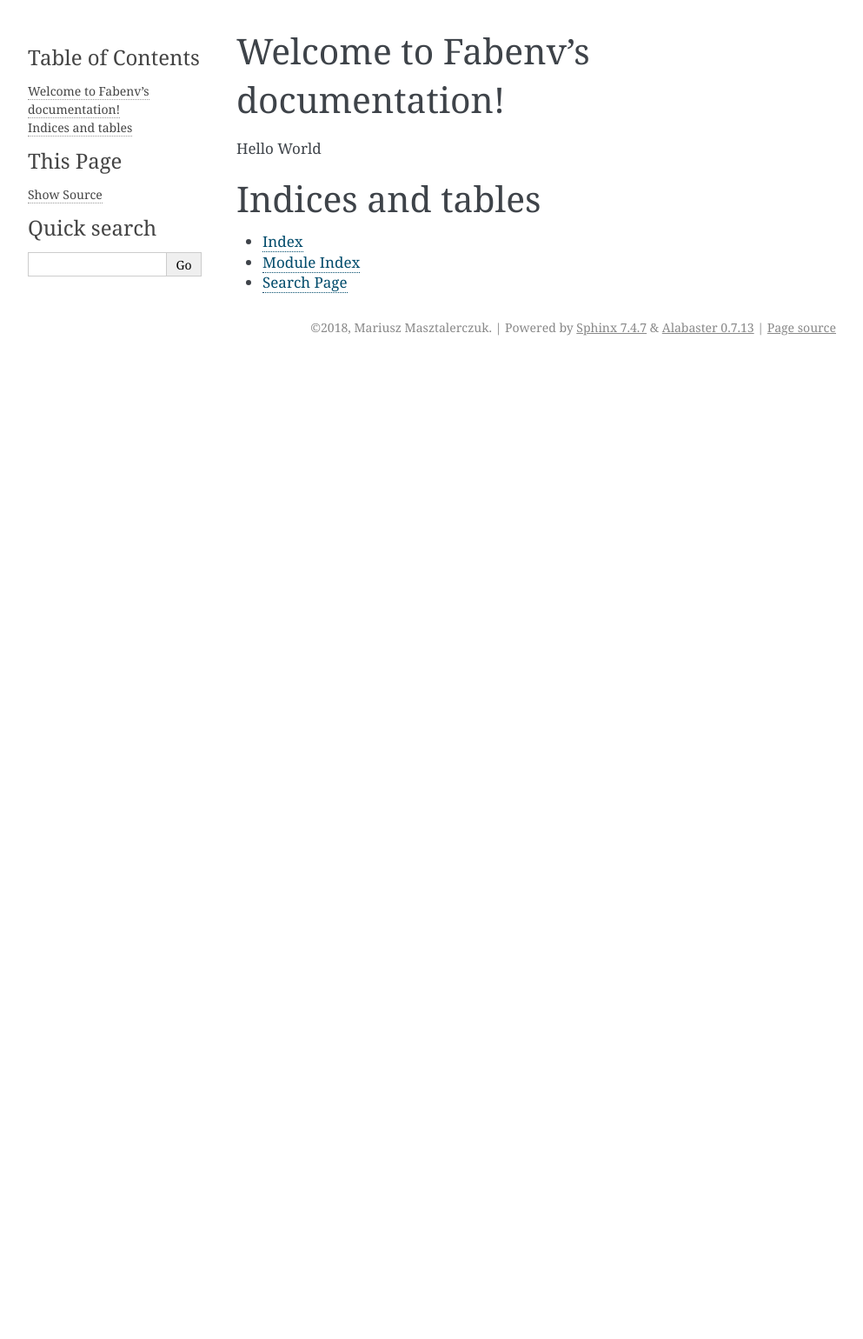
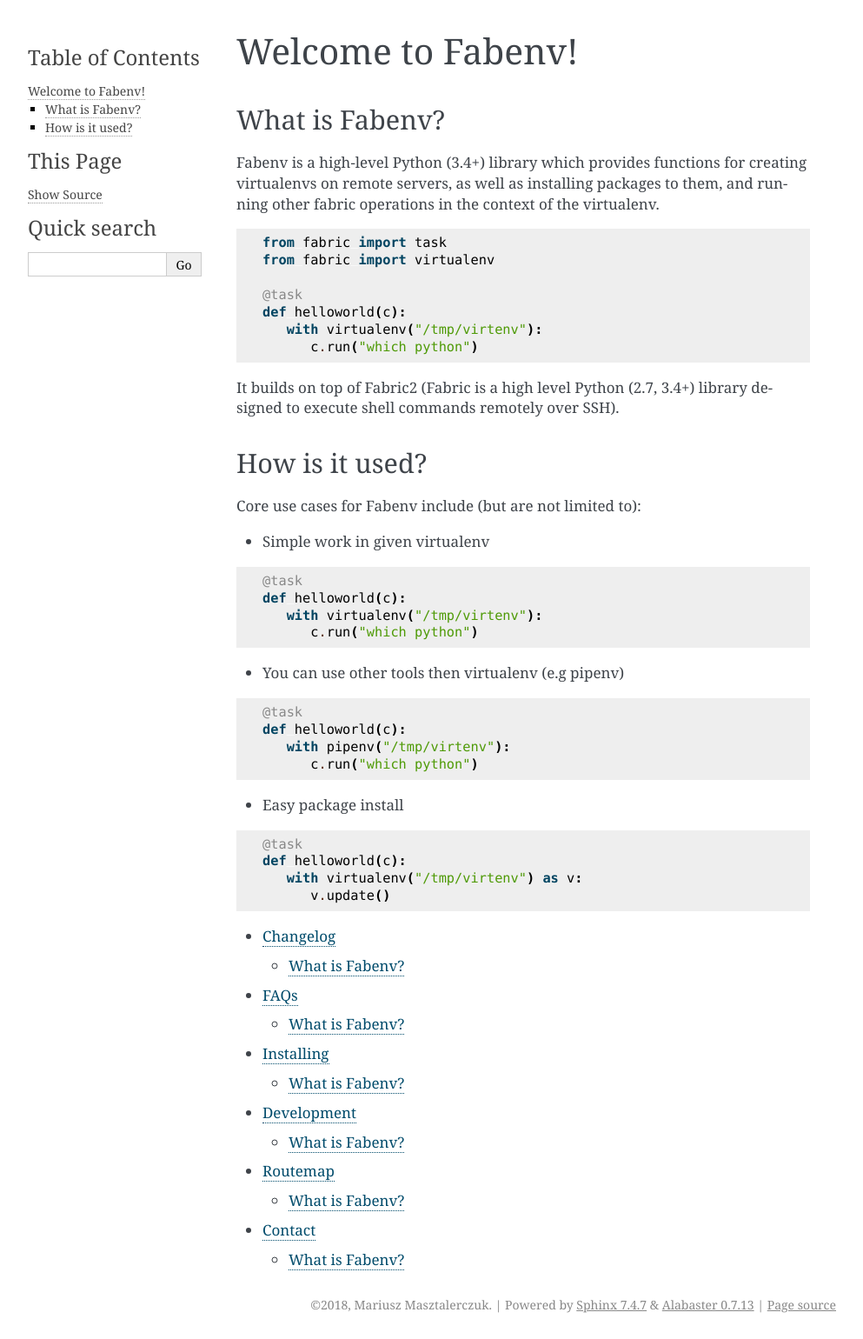
Before and after one commit to GlitchCorp/fabenv, a Sphinx documentation site: the page built from docs/index.rst, in a window 1280 px wide. Shown: the whole page at 87% size, without its empty margins (148-1141 px from the left). Built offline with Sphinx 7.4.7, drawn with Linux system fonts in a browser that asks for light colours; before the commit the page ends 900 px from its top, so only the background shows below that.

Commit message:
Updated docs

```diff
--- /dev/null
+++ b/docs/changelog.rst
@@ -0,0 +1,14 @@
+.. Fabenv documentation master file, created by
+   sphinx-quickstart on Sat Sep 22 10:42:53 2018.
+   You can adapt this file completely to your liking, but it should at least
+   contain the root `toctree` directive.
+
+Changelog
+==================================
+
+What is Fabenv?
+----------------
+
+Fabenv is a high-level Python (3.4+) library which provides functions for creating
+virtualenvs on remote servers, as well as installing packages to them, and running
+other fabric operations in the context of the virtualenv.
--- a/docs/conf.py
+++ b/docs/conf.py
@@ -12,9 +12,9 @@
 # add these directories to sys.path here. If the directory is relative to the
 # documentation root, use os.path.abspath to make it absolute, like shown here.
 #
-# import os
-# import sys
-# sys.path.insert(0, os.path.abspath('.'))
+import os
+import sys
+sys.path.insert(0, os.path.abspath('../..'))
 
 
 # -- Project information -----------------------------------------------------
@@ -38,7 +38,7 @@ release = ''
 # Add any Sphinx extension module names here, as strings. They can be
 # extensions coming with Sphinx (named 'sphinx.ext.*') or your custom
 # ones.
-extensions = [
+extensions = ['sphinx.ext.autodoc'
 ]
 
 # Add any paths that contain templates here, relative to this directory.
@@ -171,3 +171,9 @@ epub_title = project
 
 # A list of files that should not be packed into the epub file.
 epub_exclude_files = ['search.html']
+
+html_theme_options = {
+    'logo': 'logo.png',
+    'github_user': 'glitchcorp',
+    'github_repo': 'fabenv',
+}
--- /dev/null
+++ b/docs/contact.rst
@@ -0,0 +1,14 @@
+.. Fabenv documentation master file, created by
+   sphinx-quickstart on Sat Sep 22 10:42:53 2018.
+   You can adapt this file completely to your liking, but it should at least
+   contain the root `toctree` directive.
+
+Contact
+==================================
+
+What is Fabenv?
+----------------
+
+Fabenv is a high-level Python (3.4+) library which provides functions for creating
+virtualenvs on remote servers, as well as installing packages to them, and running
+other fabric operations in the context of the virtualenv.
--- /dev/null
+++ b/docs/development.rst
@@ -0,0 +1,14 @@
+.. Fabenv documentation master file, created by
+   sphinx-quickstart on Sat Sep 22 10:42:53 2018.
+   You can adapt this file completely to your liking, but it should at least
+   contain the root `toctree` directive.
+
+Development
+==================================
+
+What is Fabenv?
+----------------
+
+Fabenv is a high-level Python (3.4+) library which provides functions for creating
+virtualenvs on remote servers, as well as installing packages to them, and running
+other fabric operations in the context of the virtualenv.
--- /dev/null
+++ b/docs/faq.rst
@@ -0,0 +1,14 @@
+.. Fabenv documentation master file, created by
+   sphinx-quickstart on Sat Sep 22 10:42:53 2018.
+   You can adapt this file completely to your liking, but it should at least
+   contain the root `toctree` directive.
+
+FAQs
+==================================
+
+What is Fabenv?
+----------------
+
+Fabenv is a high-level Python (3.4+) library which provides functions for creating
+virtualenvs on remote servers, as well as installing packages to them, and running
+other fabric operations in the context of the virtualenv.
--- a/docs/index.rst
+++ b/docs/index.rst
@@ -3,20 +3,68 @@
    You can adapt this file completely to your liking, but it should at least
    contain the root `toctree` directive.
 
-Welcome to Fabenv's documentation!
+Welcome to Fabenv!
 ==================================
+
+What is Fabenv?
+----------------
+
+Fabenv is a high-level Python (3.4+) library which provides functions for creating
+virtualenvs on remote servers, as well as installing packages to them, and running
+other fabric operations in the context of the virtualenv.
+
+.. code-block:: python
+
+   from fabric import task
+   from fabric import virtualenv
+
+   @task
+   def helloworld(c):
+      with virtualenv("/tmp/virtenv"):
+         c.run("which python")
+
+
+It builds on top of Fabric2 (Fabric is a high level Python (2.7, 3.4+) library designed
+to execute shell commands remotely over SSH).
+
+How is it used?
+---------------
+
+Core use cases for Fabenv include (but are not limited to):
+
+- Simple work in given virtualenv
+
+.. code-block:: python
+
+   @task
+   def helloworld(c):
+      with virtualenv("/tmp/virtenv"):
+         c.run("which python")
+
+- You can use other tools then virtualenv (e.g pipenv)
+
+.. code-block:: python
+
+   @task
+   def helloworld(c):
+      with pipenv("/tmp/virtenv"):
+         c.run("which python")
+
+- Easy package install
+
+.. code-block:: python
+
+   @task
+   def helloworld(c):
+      with virtualenv("/tmp/virtenv") as v:
+         v.update()
 
 .. toctree::
    :maxdepth: 2
-   :caption: Contents:
 
-
-Hello World
-
-
-Indices and tables
-==================
-
-* :ref:`genindex`
-* :ref:`modindex`
-* :ref:`search`
+   changelog
+   faq
+   install
+   development
+   routemap
+   contact
--- /dev/null
+++ b/docs/install.rst
@@ -0,0 +1,14 @@
+.. Fabenv documentation master file, created by
+   sphinx-quickstart on Sat Sep 22 10:42:53 2018.
+   You can adapt this file completely to your liking, but it should at least
+   contain the root `toctree` directive.
+
+Installing
+==================================
+
+What is Fabenv?
+----------------
+
+Fabenv is a high-level Python (3.4+) library which provides functions for creating
+virtualenvs on remote servers, as well as installing packages to them, and running
+other fabric operations in the context of the virtualenv.
--- /dev/null
+++ b/docs/routemap.rst
@@ -0,0 +1,14 @@
+.. Fabenv documentation master file, created by
+   sphinx-quickstart on Sat Sep 22 10:42:53 2018.
+   You can adapt this file completely to your liking, but it should at least
+   contain the root `toctree` directive.
+
+Routemap
+==================================
+
+What is Fabenv?
+----------------
+
+Fabenv is a high-level Python (3.4+) library which provides functions for creating
+virtualenvs on remote servers, as well as installing packages to them, and running
+other fabric operations in the context of the virtualenv.
```
Also changed, not shown: fabenv/__init__.py (+1 -12 lines), 2 other files.
